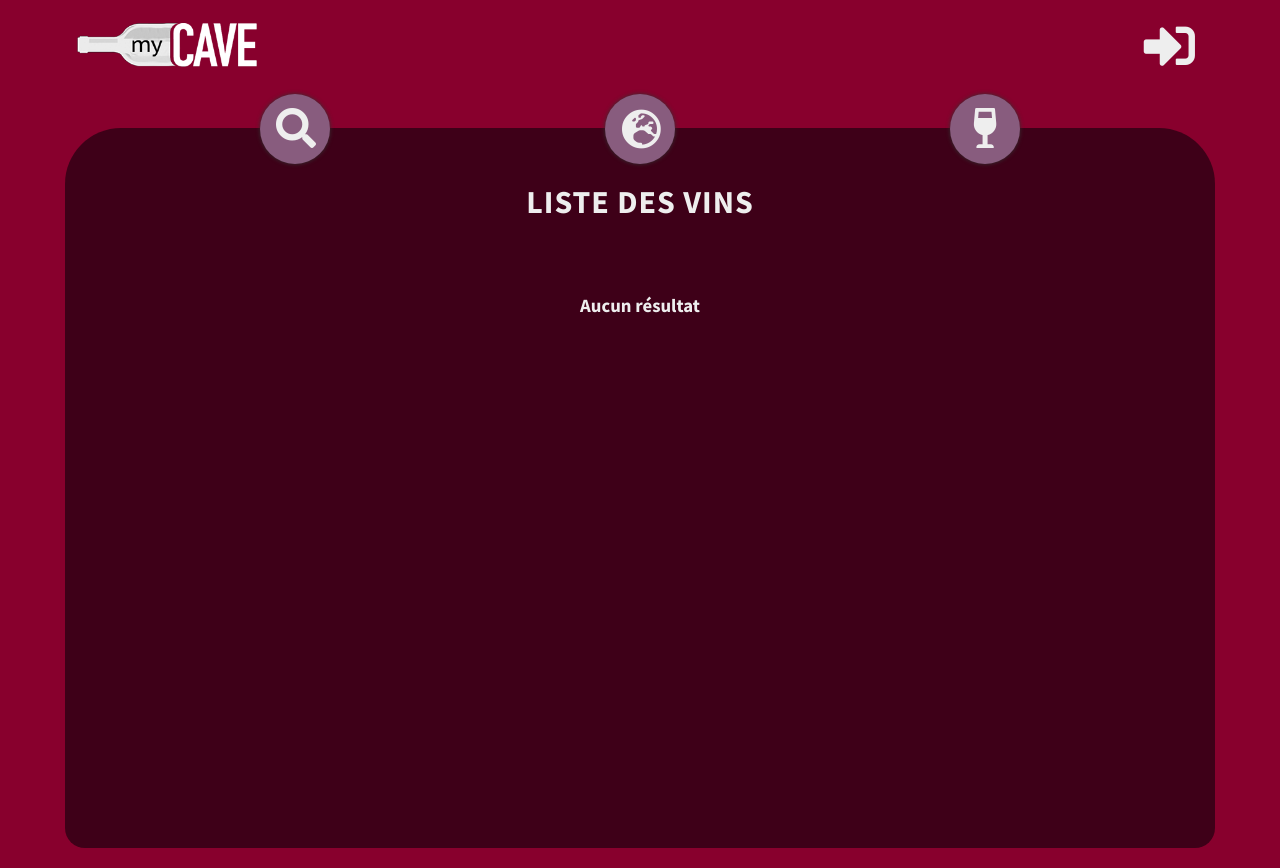
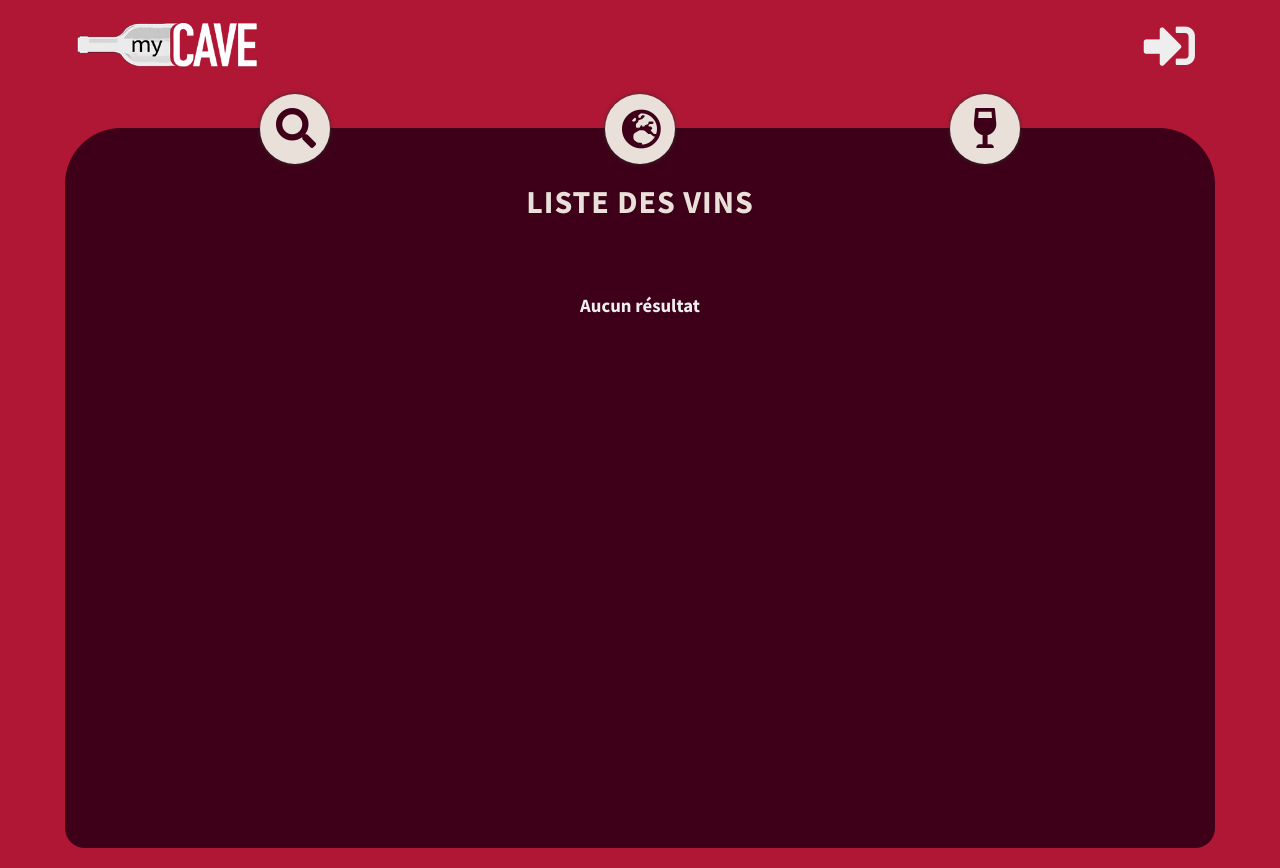
Before and after one commit to JustFS/php-my-cave, a PHP site: page /php-my-cave/ in a window 1280 px wide. Run offline with PHP 8.4, Linux system fonts and the light colour scheme; data that the repository does not hold is empty; some libraries are stand-ins or nearby versions.

Commit message:
new color

```diff
--- a/assets/style/_admin.scss
+++ b/assets/style/_admin.scss
@@ -58,6 +58,8 @@
         outline: none;
         margin: 20px auto 20px;
         transition: 0.2s;
+        color: $color-1;
+        cursor: pointer;
 
         &:hover {
           background: $color-2;
@@ -166,6 +168,7 @@
         font-size: 1.3rem;
         cursor: pointer;
         transition: 0.2s;
+        color: $color-1;
 
         &:hover {
           background: $color-2;
@@ -290,6 +293,9 @@
         border-radius: 35px;
         padding: 12px 0;
       }
+      label {
+        color: $color-1;
+      }
       .submit-btn {
         margin: 0 auto;
         text-align: center;
@@ -328,6 +334,10 @@
     transform: scaleY(1) translate(-50%, -50%);
   }
 
+  h4 {
+    color: $color-2;
+  }
+
   .button-container {
     display: flex;
     justify-content: space-around;
--- a/assets/style/_lobby.scss
+++ b/assets/style/_lobby.scss
@@ -36,6 +36,7 @@
     width: 90%;
     margin: 0 auto 0;
     position: relative;
+    color: $color-1;
 
     li {
       background: $color-3;
@@ -161,6 +162,7 @@
     text-transform: uppercase;
     letter-spacing: 1px;
     text-align: center;
+    color: $color-3;
   }
   h3 {
     position: absolute;
@@ -262,12 +264,13 @@
           margin: 20px 0 20px;
 
           i {
-            color: $color-1;
+            color: $color-2;
             font-size: 1.4rem;
             margin-right: 6px;
           }
           span {
             font-size: 1.3rem;
+            color: $color-1;
           }
         }
         p {
@@ -277,6 +280,8 @@
           -webkit-box-orient: vertical;
           -webkit-line-clamp: 8;
           overflow: hidden;
+          font-family: $font-2;
+          color: $color-1;
 
           @media screen and (max-width: 550px) {
             -webkit-line-clamp: 4;
--- a/assets/style/_navbar.scss
+++ b/assets/style/_navbar.scss
@@ -148,6 +148,7 @@ nav {
       border-radius: 40px;
       box-shadow: 0 4px 10px rgba(51, 51, 51, 0.2);
       cursor: pointer;
+      color: $color-1;
     }
   }
 }
--- a/assets/style/_settings.scss
+++ b/assets/style/_settings.scss
@@ -2,12 +2,17 @@
   font-family: "font-1";
   src: url(fonts/SourceSansPro-Bold.ttf);
 }
+@font-face {
+  font-family: "font-2";
+  src: url(fonts/SourceSansPro-Light.ttf);
+}
 
 $font-1: "font-1", sans-serif;
+$font-2: "font-2", sans-serif;
 
 $color-1: #3E0018;
-$color-2: #88002D;
-$color-3: #885C7E;
+$color-2: #B01735;
+$color-3: #EAE0DA;
 $white: #eee;
 $black: #111;
 
--- a/assets/style/index.css
+++ b/assets/style/index.css
@@ -1,6 +1,10 @@
 @font-face {
   font-family: "font-1";
   src: url(fonts/SourceSansPro-Bold.ttf);
+}
+@font-face {
+  font-family: "font-2";
+  src: url(fonts/SourceSansPro-Light.ttf);
 }
 * {
   padding: 0;
@@ -16,13 +20,13 @@ a, a:visited {
 
 input, select {
   outline: none;
-  background: #88002D;
+  background: #B01735;
   border: none;
 }
 
 body {
   font-family: "font-1", sans-serif;
-  background: #88002D;
+  background: #B01735;
   color: #eee;
 }
 
@@ -70,9 +74,10 @@ i {
   width: 90%;
   margin: 0 auto 0;
   position: relative;
+  color: #3E0018;
 }
 .lobby-container ul li {
-  background: #885C7E;
+  background: #EAE0DA;
   padding: 10px 18px;
   width: 70px;
   text-align: center;
@@ -184,6 +189,7 @@ i {
   text-transform: uppercase;
   letter-spacing: 1px;
   text-align: center;
+  color: #EAE0DA;
 }
 .lobby-container h3 {
   position: absolute;
```
Also changed, not shown: other parts of assets/style/index.css (+29 -16 lines), assets/style/fonts/SourceSansPro-Light.ttf (added), 1 other file.
